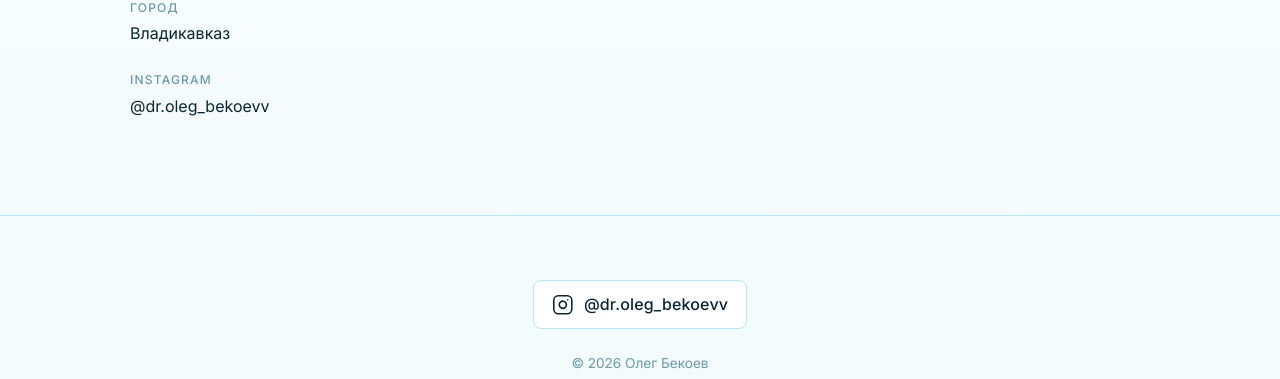
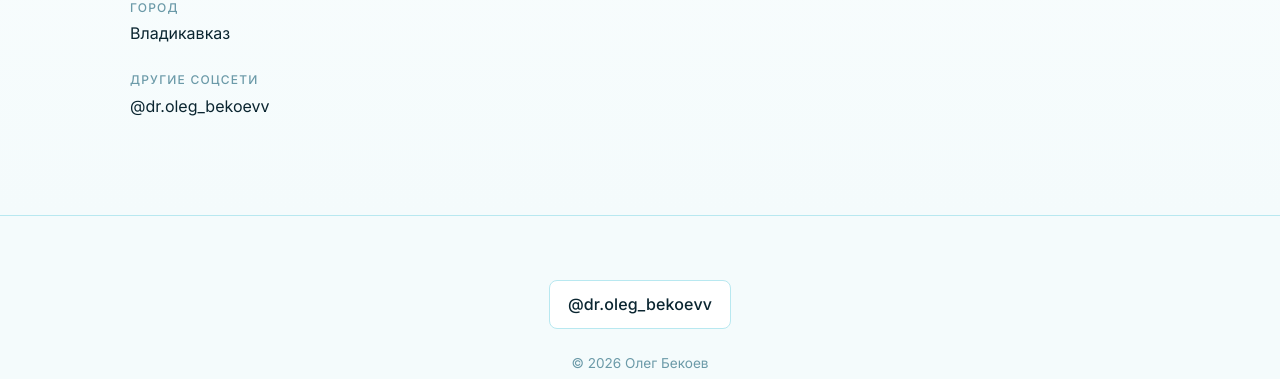
Before and after one commit to azamatbmk/oleg-bekoev, a Next.js app: page / in a window 1280 px wide. Shown: the part 3906-4285 px from the top of the page. Built offline with nearby package versions, Linux system fonts and the light colour scheme.

Commit message:
Изменили инстаграм

```diff
--- a/components/Book/Book.tsx
+++ b/components/Book/Book.tsx
@@ -94,7 +94,7 @@ export default function Book() {
                 </span>
               </div>
               <div className={styles.contactItem}>
-                <span className={styles.contactLabel}>Instagram</span>
+                <span className={styles.contactLabel}>Другие соцсети</span>
                 <a
                   href={INSTAGRAM_URL}
                   className={styles.contactValue}
--- a/components/SiteFooter/SiteFooter.module.css
+++ b/components/SiteFooter/SiteFooter.module.css
@@ -15,10 +15,9 @@
   text-align: center;
 }
 
-.instagramLink {
+.socialLink {
   display: inline-flex;
   align-items: center;
-  gap: 0.65rem;
   padding: 0.65rem 1.1rem;
   border-radius: var(--radius-sm);
   border: 1px solid var(--color-border);
@@ -26,6 +25,7 @@
   color: var(--color-text);
   font-size: 1rem;
   font-weight: 500;
+  letter-spacing: 0.01em;
   transition: color var(--transition-fast),
     border-color var(--transition-fast),
     background-color var(--transition-fast),
@@ -33,7 +33,7 @@
     box-shadow var(--transition-normal);
 }
 
-.instagramLink:hover {
+.socialLink:hover {
   color: var(--color-accent);
   border-color: var(--color-accent);
   background-color: var(--color-accent-soft);
@@ -41,16 +41,6 @@
   box-shadow: 0 8px 24px rgba(8, 195, 220, 0.12);
 }
 
-.icon {
-  width: 1.35rem;
-  height: 1.35rem;
-  flex-shrink: 0;
-}
-
-.handle {
-  letter-spacing: 0.01em;
-}
-
 .copy {
   font-size: 0.85rem;
   color: var(--color-text-dim);
--- a/components/SiteFooter/SiteFooter.tsx
+++ b/components/SiteFooter/SiteFooter.tsx
@@ -7,26 +7,12 @@ export default function SiteFooter() {
       <div className={styles.inner}>
         <a
           href={INSTAGRAM_URL}
-          className={styles.instagramLink}
+          className={styles.socialLink}
           target="_blank"
           rel="noopener noreferrer"
-          aria-label={`Instagram: @${INSTAGRAM_HANDLE}`}
+          aria-label={`Соцсети: @${INSTAGRAM_HANDLE}`}
         >
-          <svg
-            className={styles.icon}
-            viewBox="0 0 24 24"
-            fill="none"
-            stroke="currentColor"
-            strokeWidth="1.75"
-            strokeLinecap="round"
-            strokeLinejoin="round"
-            aria-hidden
-          >
-            <rect x="2" y="2" width="20" height="20" rx="5" ry="5" />
-            <path d="M16 11.37A4 4 0 1 1 12.63 8 4 4 0 0 1 16 11.37z" />
-            <line x1="17.5" y1="6.5" x2="17.51" y2="6.5" />
-          </svg>
-          <span className={styles.handle}>@{INSTAGRAM_HANDLE}</span>
+          @{INSTAGRAM_HANDLE}
         </a>
         <p className={styles.copy}>© {new Date().getFullYear()} Олег Бекоев</p>
       </div>
```
